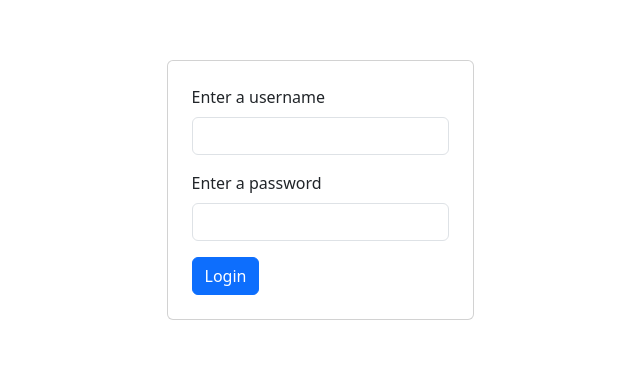
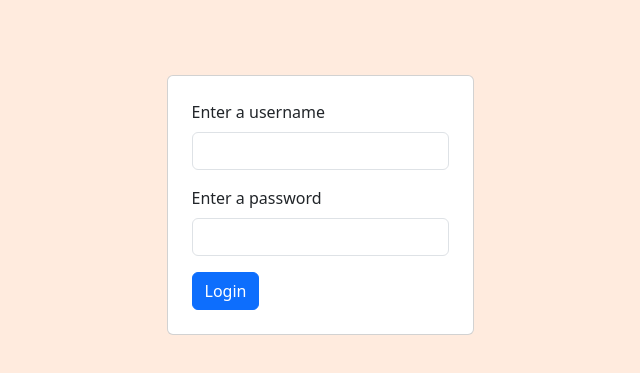
Before and after one commit to Swai15/Task-Manager-Frontend, a React (Create React App) app: page /login in a window 1280 px wide. Shown: the part 185-558 px from the top of the page, without its empty margins (320-960 px from the left). Built offline with nearby package versions, Linux system fonts and the light colour scheme.

Commit message:
Authcontext setup

```diff
--- a/src/context/AuthContext.js
+++ b/src/context/AuthContext.js
@@ -4,8 +4,8 @@ const AuthContext = createContext();
 export default AuthContext;
 
 export const AuthProvider = ({ children }) => {
-  // const [user, setUser] = useState();
-  let contextData = {};
+  const [user, setUser] = useState(true);
+  let contextData = { user: user };
 
   return <AuthContext.Provider value={contextData}>{children}</AuthContext.Provider>;
 };
--- a/src/pages/AllPages.js
+++ b/src/pages/AllPages.js
@@ -2,11 +2,14 @@ import "../App.css";
 import { BrowserRouter, Routes, Route } from "react-router-dom";
 import LoginPage from "./LoginPage";
 import HomePage from "./HomePage";
+import PrivateRoutes from "../utils/PrivateRoutes";
 
 const AllPages = () => {
   return (
     <Routes>
-      <Route path="/" exact element={<HomePage />} />
+      <Route element={<PrivateRoutes />}>
+        <Route path="/" exact element={<HomePage />} />
+      </Route>
       <Route path="/login" element={<LoginPage />}></Route>
     </Routes>
   );
--- a/src/pages/LoginPage.js
+++ b/src/pages/LoginPage.js
@@ -4,7 +4,7 @@ import "../styles/LoginPage.css";
 const LoginPage = () => {
   return (
     <div className=" login-container ">
-      <div className="card p-4">
+      <div className="card login-card p-4">
         <form>
           {/* username */}
           <div className="mb-3">
--- a/src/styles/LoginPage.css
+++ b/src/styles/LoginPage.css
@@ -1,13 +1,22 @@
+html, body {}
+
 * {
   margin: 0px;
 }
 
-/* Login Page */
+body {}
+
 
 .login-container {
   display: flex;
   justify-content: center;
   align-items: center;
+  background-color: rgba(255, 102, 0, 0.13);
   /* border: 1px solid black; */
-  height: calc(100vh - 50px);
+  height: 100vh;
 }
+
+.login-card {
+  margin-bottom: 20px;
+
+}
--- /dev/null
+++ b/src/utils/PrivateRoutes.js
@@ -0,0 +1,11 @@
+import React, { useContext } from "react";
+import AuthContext from "../context/AuthContext";
+import { Navigate, Outlet } from "react-router-dom";
+
+const PrivateRoutes = () => {
+  let { user } = useContext(AuthContext);
+
+  return !user ? <Navigate to="login" /> : <Outlet />;
+};
+
+export default PrivateRoutes;
```
Also changed, not shown: src/utils/PrivateRoute.js (deleted).
